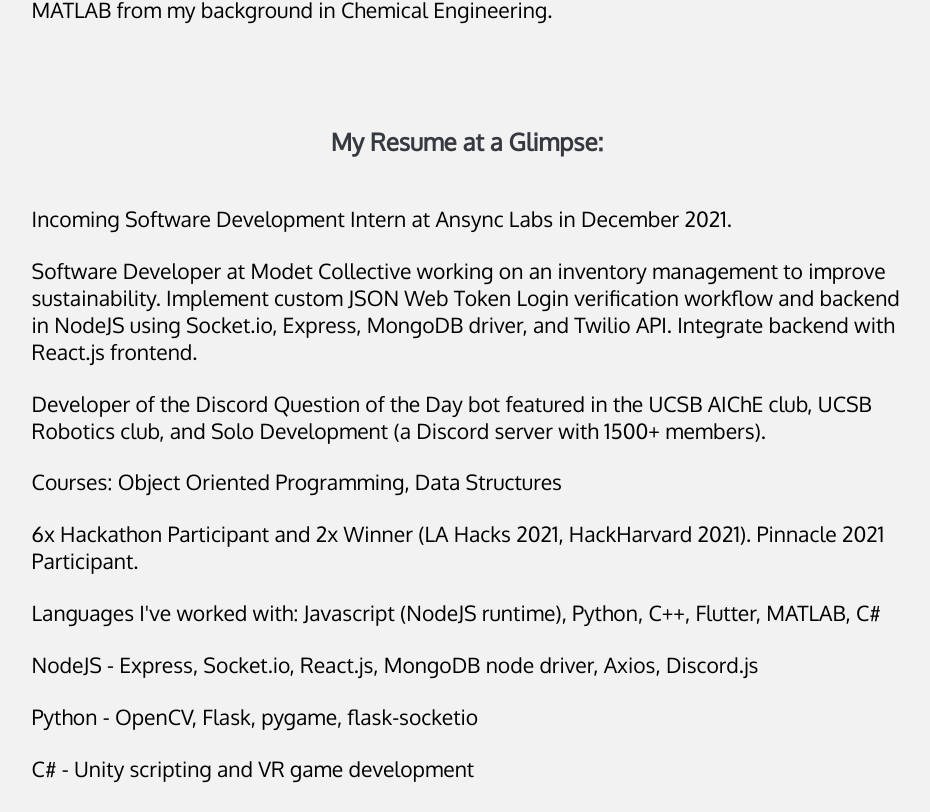
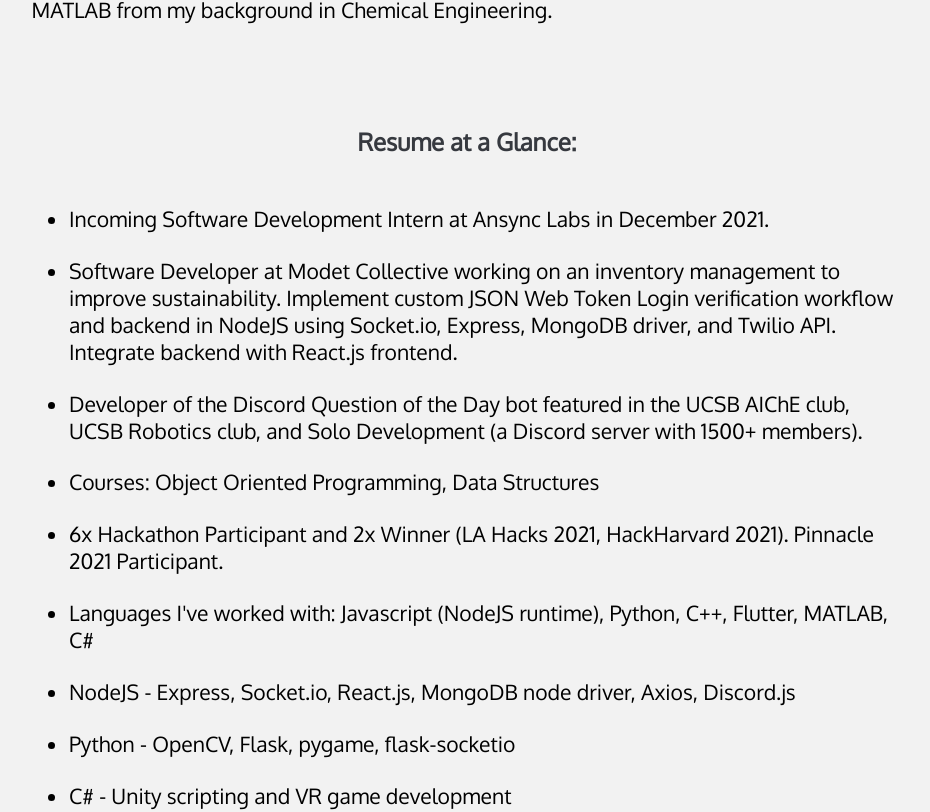
Before and after one commit to dylanvu/dylanvu.github.io, a React (Create React App) app: page / in a window 1280 px wide. Shown: the part 1200-2012 px from the top of the page, without its empty margins (173-1103 px from the left). Built offline with nearby package versions, Linux system fonts and the light colour scheme; a web font is replaced by a local one.

Commit message:
implement resume at a glance

```diff
--- a/src/App.css
+++ b/src/App.css
@@ -109,6 +109,14 @@
 .text {
   text-align: left;
   margin-left: 15%;
+  margin-right: 15%;
+  margin-top: 2%;
+  font-size: 1.1em;
+}
+
+ul {
+  text-align: left;
+  margin-left: 18%;
   margin-right: 15%;
   margin-top: 2%;
   font-size: 1.1em;
--- a/src/App.js
+++ b/src/App.js
@@ -7,7 +7,7 @@
 // If there are issues with net::ERR_ABORTED 404, look into package.json and make sure the homepage is set to github pages with the / repository name.
 // Example: https://vu-dylan.github.io/portfolio/
 
-let AboutMe = [new Project("My name is Dylan Vu", "", "/about/about.txt"), new Project("My Resume at a Glimpse", "", "/about/glimpse.txt")]
+let AboutMe = [new Project("My name is Dylan Vu", "", "/about/about.txt"), new Project("Resume at a Glance", "", "/about/Glance.txt")]
 
 let PythonProjects = [
 	new Project("Convert your Spotify playlist to a YouTube playlist", "You-tify", "/projectgroup/python/youtify/youtify.txt"),
--- a/src/components/ProjectContent.jsx
+++ b/src/components/ProjectContent.jsx
@@ -25,7 +25,7 @@
         }
         getParagraphs();
         // eslint-disable-next-line
-    },[])
+    }, [])
 
     function checkIfphoto(text) {
         // The photo refereced in the txt file is a path that's uploaded in the public folder
@@ -47,24 +47,29 @@
         }
     }
 
-    return(
+    return (
         <div className="project-content">
-            <h4 style={{color: `${props.color}` }}> {props.hook}: </h4>
-            <h3 style={{color: `${props.color}` }}> {props.title} </h3>
+            <h4 style={{ color: `${props.color}` }}> {props.hook}: </h4>
+            <h3 style={{ color: `${props.color}` }}> {props.title} </h3>
             {paragraphs.map((paragraph) => {
                 //console.log(paragraph);
                 if (checkIfphoto(paragraph)) {
                     //console.log("Hi there");
-                    return <img key={paragraph} src={process.env.PUBLIC_URL + paragraph} alt={paragraph}/>
+                    return <img key={paragraph} src={process.env.PUBLIC_URL + paragraph} alt={paragraph} />
                 } else if (CheckIfLink(paragraph)) {
                     return <p key={paragraph} className="text"><a className="collapsible-link" href={paragraph} target="_blank" rel="noreferrer">{paragraph}</a></p>
                 } else {
+                    if (paragraph[0] === "*") {
+                        return <ul>
+                            <li>{paragraph.slice(2)}</li>
+                        </ul>
+                    }
                     return <p className="text">{paragraph}</p>
                 }
 
             }
             )}
-            <br/><br/>
+            <br /><br />
         </div>
     )
 }
```
Also changed, not shown: public/about/glance.txt (added), public/about/glimpse.txt (deleted), public/projectgroup/javascript/discordqotd/discordqotd.txt, 1 other file (tests, documents, lock files or other folders). Lines whose indentation alone changed are shown as unchanged.
